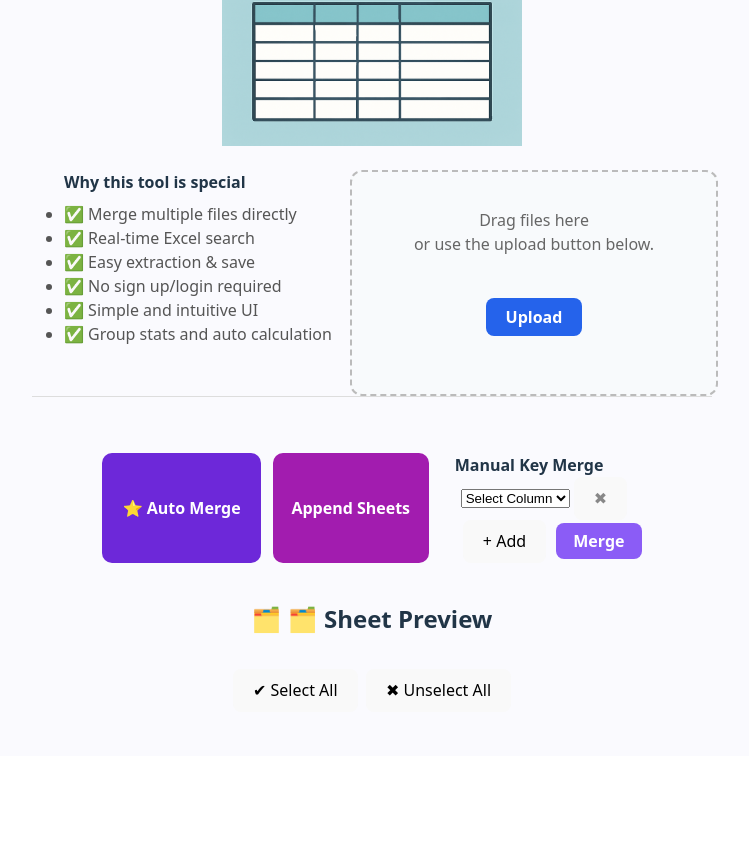
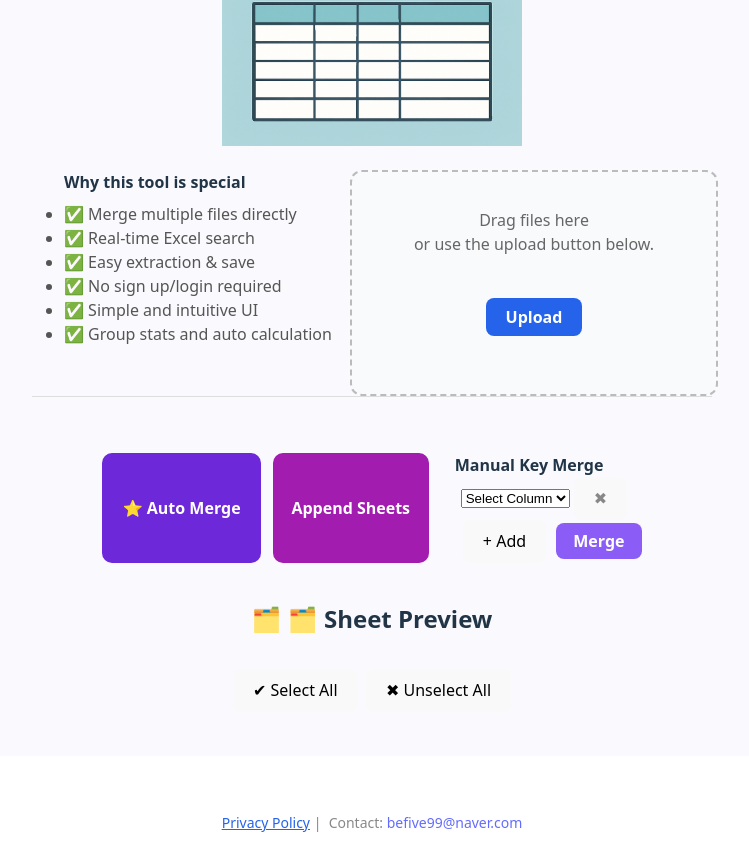
Before and after one commit to befive9/joinilo, a React (Vite) app: page / in a window 1280 px wide. Shown: the part 421-1270 px from the top of the page, without its empty margins (268-1017 px from the left). Before the commit the page ends 1177 px from the top, so only its background shows below. Built offline with nearby package versions, Linux system fonts and the light colour scheme.

Commit message:
privacy,contact

```diff
--- a/src/App.jsx
+++ b/src/App.jsx
@@ -544,6 +544,7 @@ function App() {
 
   // ===== 렌더링 =====
   return (
+     <>
     <div style={{ width: "100vw", minHeight: "100vh", display: "flex", flexDirection: "column", alignItems: "center", background: "#fafafe" }}>
       {LangDropdown}
       <IntroHeader onFileChange={handleFileChange} />
@@ -772,6 +773,26 @@ function App() {
         )}
       </div>
     </div>
+     <footer style={{
+        width: "100vw",
+        textAlign: "center",
+        fontSize: 14,
+        color: "#888",
+        padding: "1.5rem 0 1rem 0",
+        background: "transparent",
+        marginTop: 32
+      }}>
+        <a
+          href="https://docs.google.com/document/d/e/2PACX-1vTtflKl_LyP__VFyNFbmUlHtQ1mZH1VKAszepwd1hhSymA1_dqZ2HekmjhhIu7gNVgwFNQmiOzRbUKn/pub"
+          target="_blank"
+          rel="noopener noreferrer"
+          style={{ color: "#2563eb", textDecoration: "underline" }}
+        >
+          Privacy Policy
+        </a>
+        &nbsp;|&nbsp; Contact: <a href="mailto:befive99@naver.com">befive99@naver.com</a>
+      </footer>
+       </>
   );
 }
 
```
